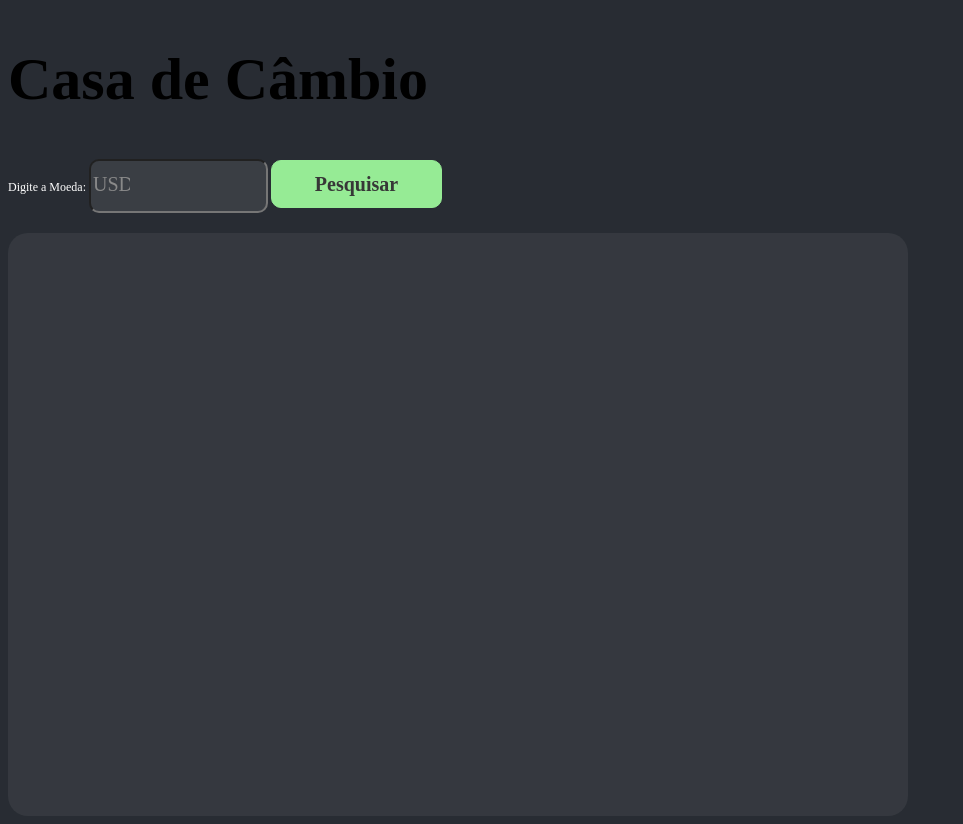
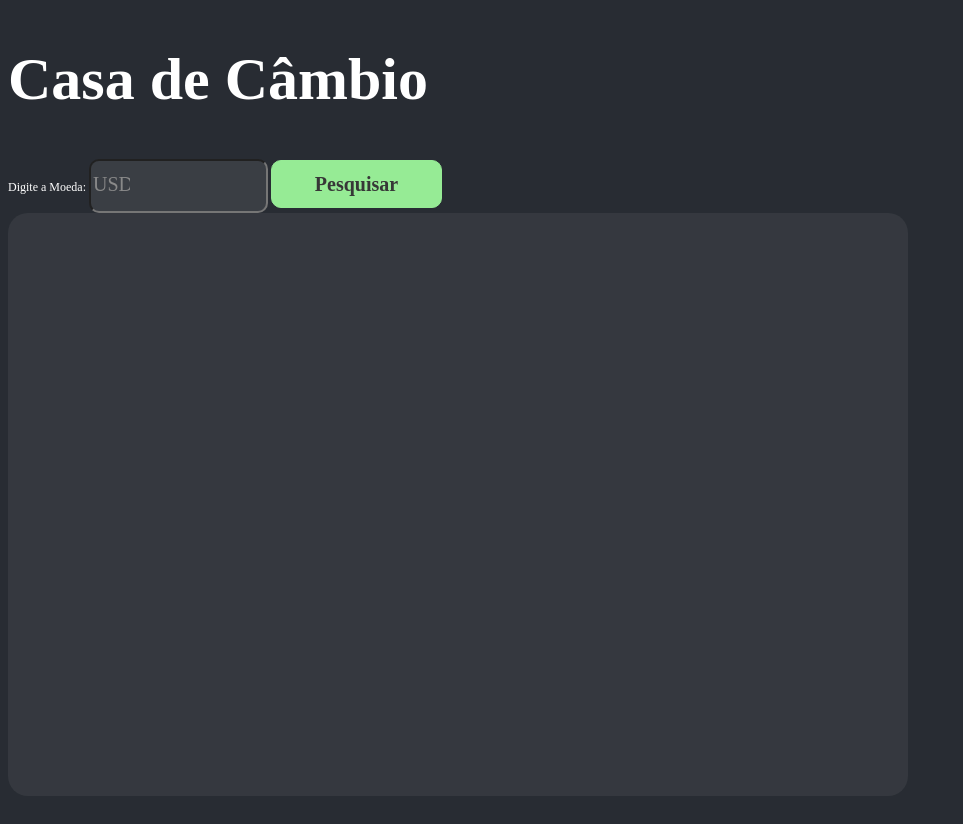
Before and after one commit to rrodrigodlima/trybe-exercicios, a website built with Vite: page front-end/secao-1-introducao-ao-front-end-e-javascript-assincrono/dia-3-projeto-casa-de-cambio/index.html in a window 1280 px wide. Shown: the whole page, without its empty margins (0-963 px from the left). Built offline with nearby package versions, Linux system fonts and the light colour scheme; some packages are replaced by stand-ins of ours.

Commit message:
final commit

```diff
--- a/front-end/secao-1-introducao-ao-front-end-e-javascript-assincrono/dia-3-projeto-casa-de-cambio/src/main.js
+++ b/front-end/secao-1-introducao-ao-front-end-e-javascript-assincrono/dia-3-projeto-casa-de-cambio/src/main.js
@@ -25,7 +25,6 @@ function renderCoins(coins) {
 
   coinsArray.forEach((coin) => {
     const [coinName, value] = coin;
-
     const li = document.createElement('li');
 
     li.textContent = `${coinName} - ${value}`;
--- a/front-end/secao-1-introducao-ao-front-end-e-javascript-assincrono/dia-3-projeto-casa-de-cambio/src/style.css
+++ b/front-end/secao-1-introducao-ao-front-end-e-javascript-assincrono/dia-3-projeto-casa-de-cambio/src/style.css
@@ -2,16 +2,15 @@ body{
   background: #282C33;
 }
 h1{
-  left: 306px;
-  top: 63px;
 
-  font-family: Fira Code;
+
+  font-family: 'Fira Code';
+  font-style: normal;
+  font-weight: 700;
   font-size: 60px;
-  font-weight: 700;
   line-height: 79px;
-  letter-spacing: 0em;
-  text-align: left;
 
+  color: #FFFFFF;
 }
 
 label{
@@ -79,7 +78,7 @@ button{
 }
 
 section{
-
+  overflow: auto;
   width: 900px;
   height: 583px;
   left: 306px;
```
